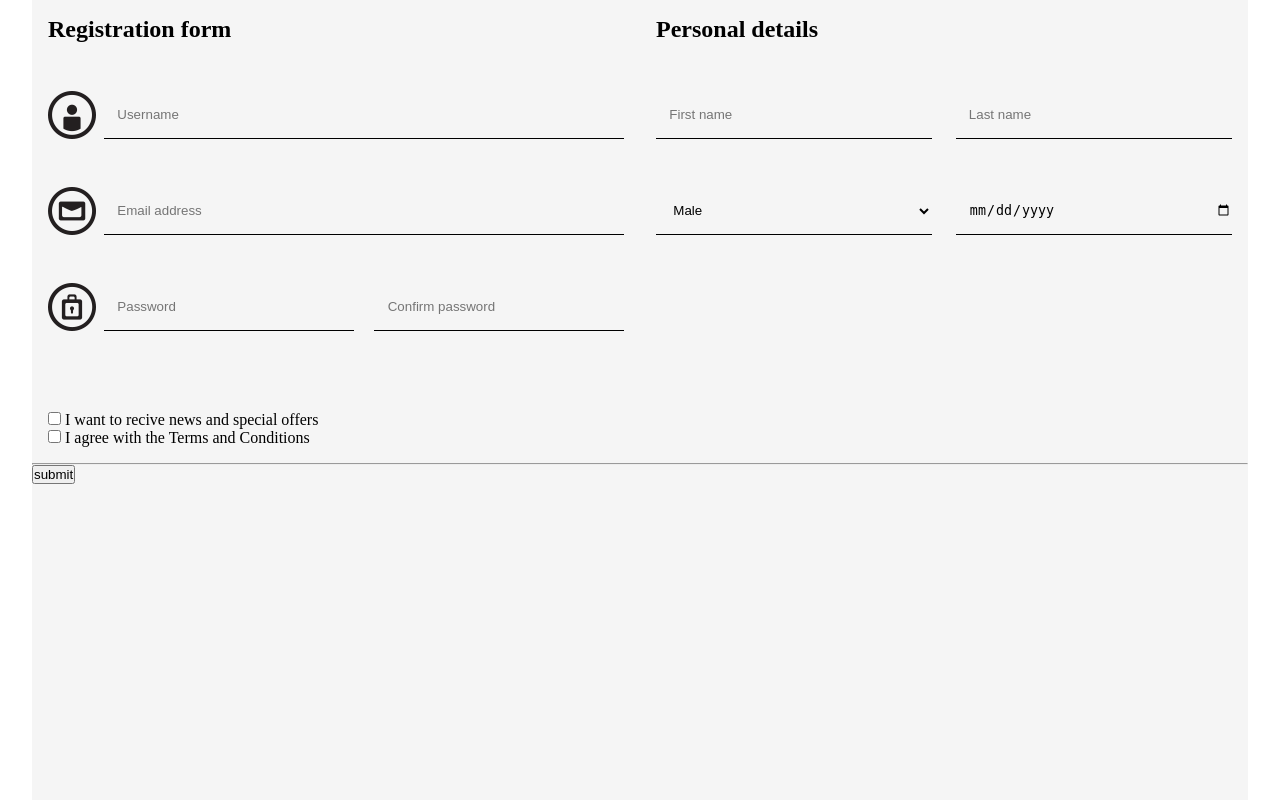
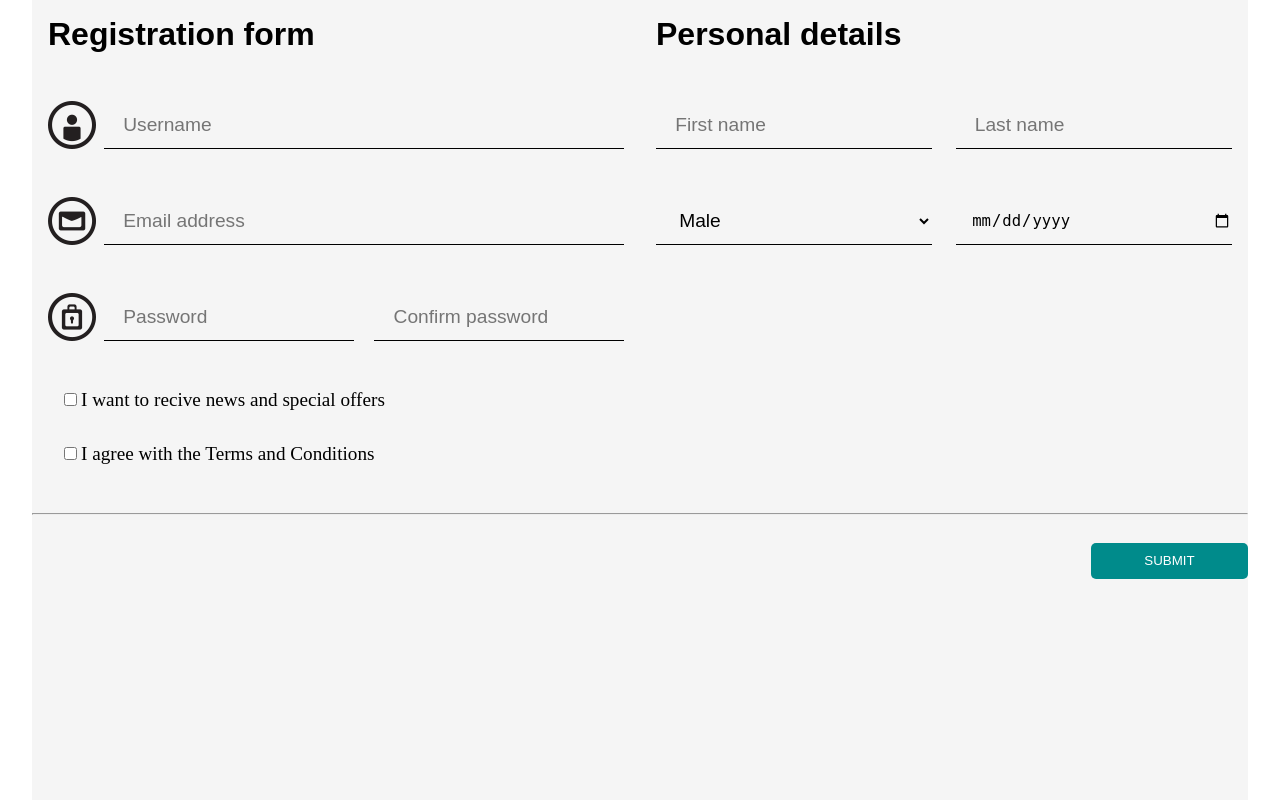
Before and after one commit to macedon-ps/Programs_repository, a PHP site: page /registrationForms.html in a window 1280 px wide. Run offline with PHP 8.4, Linux system fonts and the light colour scheme.

Commit message:
add props for some elements

```diff
--- a/HTML/Homework/HW_5/registrationForms.css
+++ b/HTML/Homework/HW_5/registrationForms.css
@@ -21,6 +21,10 @@ form{
     margin: 0;
     padding: 1em;
 }
+h1{
+    font-family: sans-serif;
+    font-size: 2em;
+}
 .logo{
     width: 48px;
     height: 48px;
@@ -31,8 +35,14 @@ form{
     display: flex;
     justify-content: space-between;
     width: 100%;
-    margin: 3em 0;
+    margin: 3em 0 1em;
 }
+.offers-forms-item{
+    width: 100%;
+    margin-bottom: 2em;
+    padding-left: 1em;
+}
+
 
 .reg-form,
 .pers-form{
@@ -60,3 +70,25 @@ form{
     border-bottom: 1px solid black;
     background: #f5f5f5;
 }
+.button{
+    height: 4em;
+    position: relative;
+}
+.button-submit{
+    position: absolute;
+    bottom: 0;
+    right: 0;
+    text-transform: uppercase;
+    color: white;
+    background: #008b8b;
+    padding: 0.8em 4em;
+    border: 0;
+    border-radius: 5px;
+}
+:placeholder-shown,
+.gender,
+.date,
+.news-agree + label,
+.terms-agree + label{
+    font-size: 1.2em;
+}
```
